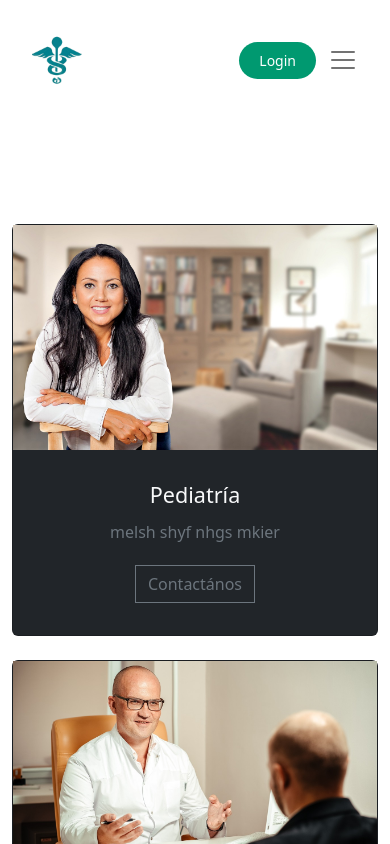
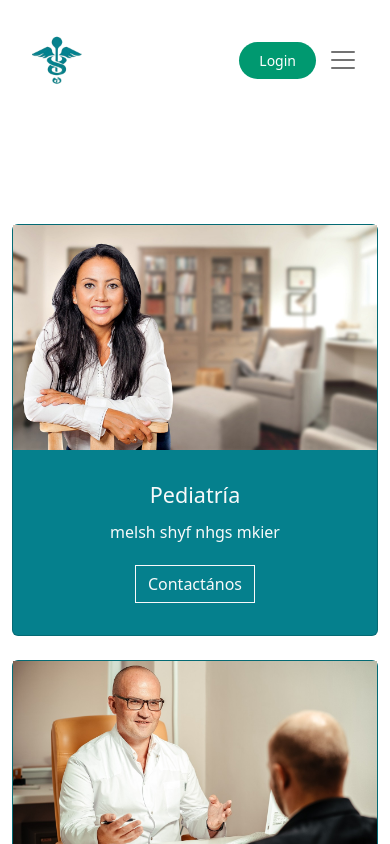
Before and after one commit to MeliBis/clinica, a React (Vite) app: page /servicios in a window 390 px wide. Shown: the top 844 px of the page. Built offline with nearby package versions, Linux system fonts and the light colour scheme.

Commit message:
modificacion de card en pag servicios para hacerlo responsive

```diff
--- a/src/Components/Generales/card/Card.jsx
+++ b/src/Components/Generales/card/Card.jsx
@@ -4,16 +4,16 @@ import PropTypes from "prop-types"
 const Card = ({title, description, img, url}) => {
 
   return (
-    <div className="card text-center bg-dark mt-4">
+    <div className="card text-center background mt-4">
     <img  src={img} alt="servicio 1" />
     <div className="card-body text-light">
       <h4 className="card-title">{title}</h4>
-      <p className="card-text text-secondary">
+      <p className="card-text text-light">
         {
-            description?description : 'Lorem ipsum dolor sit amet consectetur adipisicing '
+            description ? description : 'Lorem ipsum dolor sit amet consectetur adipisicing '
         }
         </p>
-      <Link to={url} className="btn btn-outline-secondary rounded-0" target='_blank'>
+      <Link to={url} className="btn btn-outline-light rounded-0" target='_blank'>
         Contactános
       </Link>
     </div>
--- a/src/Components/Generales/card/Cards.jsx
+++ b/src/Components/Generales/card/Cards.jsx
@@ -4,11 +4,12 @@ import cards from '../../../data/cards'
 
 const Cards = () => {
   return (
+
     <div className="container align-items-center justify-content-center ">
         <div className="row">
             {
                 cards.map(card => (
-                    <div key={card.id} className="col-md-4">
+                    <div key={card.id} className="col-md-4 col-md-6 col-lg-4">
                         <Card title={card.title} description={card.description} img={card.img} url={card.url}/>
                     </div>
                 ))
--- a/src/Pages/ServicesPage.jsx
+++ b/src/Pages/ServicesPage.jsx
@@ -4,7 +4,7 @@ import Services from '../Components/Services'
 const ServicesPage = () => {
   return (
     <div className='mt-5'>
-    <Services/>
+      <Services/>
     </div>
   )
 }
--- a/src/styles/cards.css
+++ b/src/styles/cards.css
@@ -1,6 +1,9 @@
 .App{
     margin: 200px auto;
 
+}
+.background{
+    background-color: #05808d;
 }
 .card:hover{
    box-shadow: 5px 10px 20px 1px #05808d;
```
